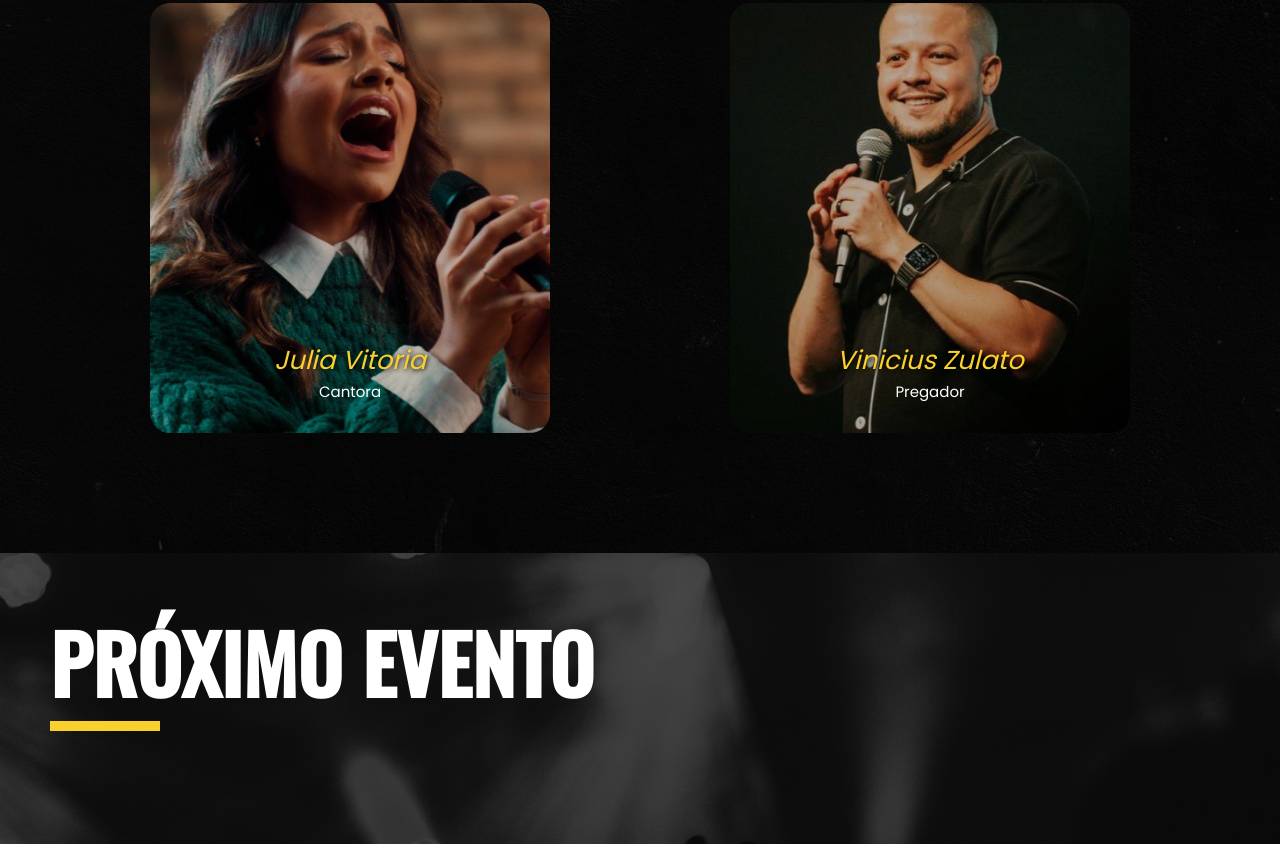
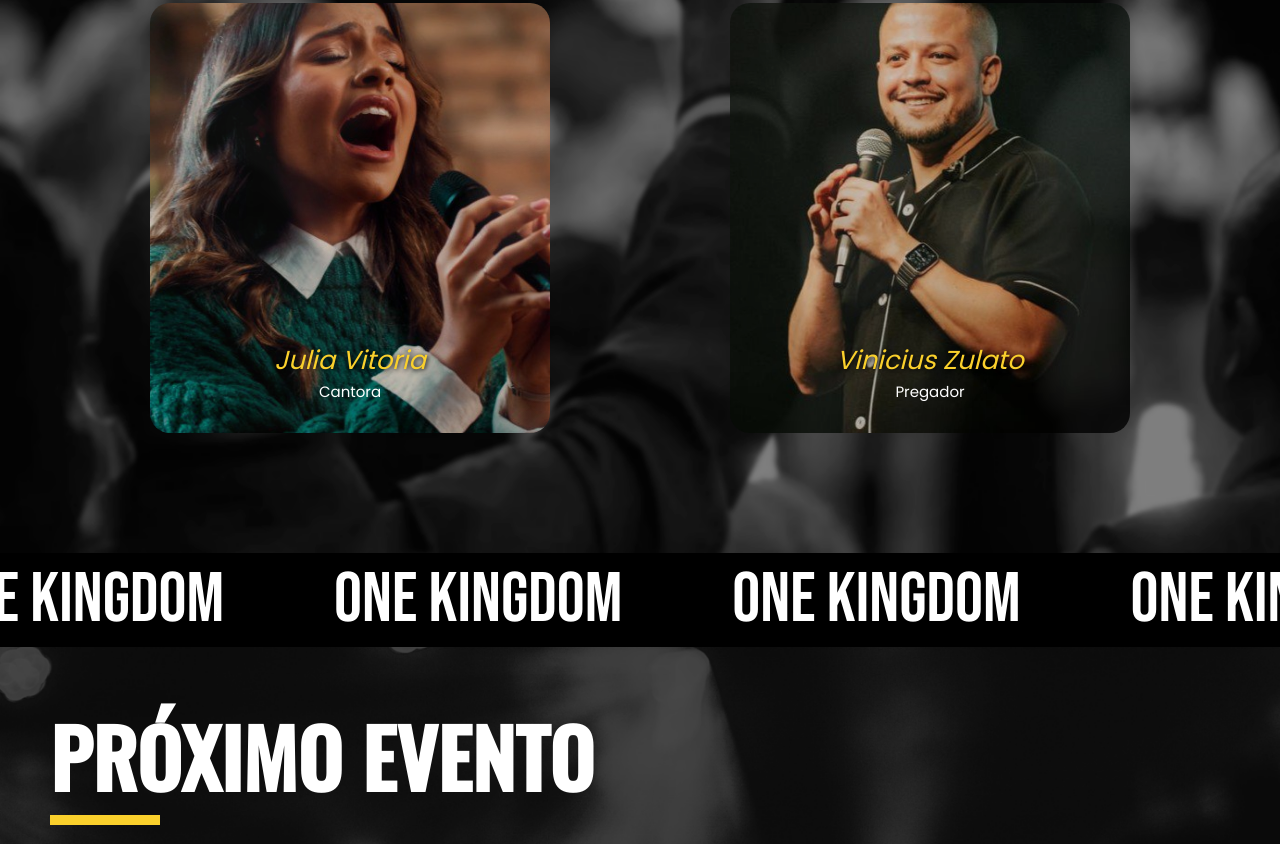
Before and after one commit to EmanuelBarbozaFortes/One-kingdom, a website: page index.html in a window 1280 px wide. Shown: the part 2064-2908 px from the top of the page. Drawn offline with nearby package versions, Linux system fonts and the light colour scheme; a web font is replaced by a local one.

Commit message:
site-quase-pronto
site-quase-pronto

```diff
--- a/index.html
+++ b/index.html
@@ -214,6 +214,23 @@
         <div class="swiper-button-next"></div>
       </div>
     </section>
+    <div class="slider">
+      <div class="infinite-slider letreiro-inverso">
+        <span class="text">One Kingdom</span>
+        <span class="text">One Kingdom</span>
+        <span class="text">One Kingdom</span>
+        <span class="text">One Kingdom</span>
+        <span class="text">One Kingdom</span>
+        <span class="text">One Kingdom</span>
+        <span class="text">One Kingdom</span>
+        <span class="text">One Kingdom</span>
+        <span class="text">One Kingdom</span>
+        <span class="text">One Kingdom</span>
+        <span class="text">One Kingdom</span>
+        <span class="text">One Kingdom</span>
+        <span class="text">One Kingdom</span>
+      </div>
+    </div>
 
     <section section class="about-event">
       <div class="container">
--- a/src/css/style.css
+++ b/src/css/style.css
@@ -227,6 +227,10 @@ body {
     transform: translateX(-50%);
   }
 }
+.letreiro-inverso{
+  background-color: #000000;
+  color: #ffffff;
+}
 
 /* ABOUT ME  */
 
@@ -308,8 +312,8 @@ body {
 /* PARTICIPANTES */
 
 .participants-page {
-  background: url(../imagens/dark-plaster-pattern.png) center center no-repeat;
-  background-size: cover;
+  background: url(../imagens/sessao-participantes-bluer.png) center center no-repeat;
+  background-size: 100%;
   padding: 220px 0 120px;
 }
 
```
Also changed, not shown: src/imagens/sessao-participantes-bluer.png (added), src/imagens/sessao-participantes.png (added).
